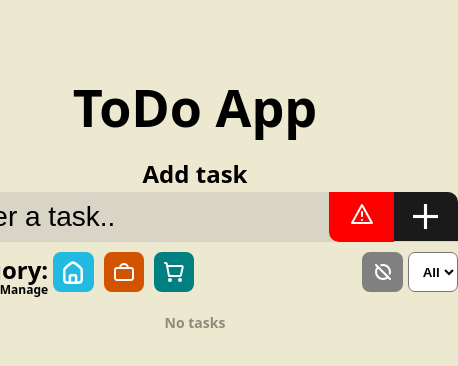
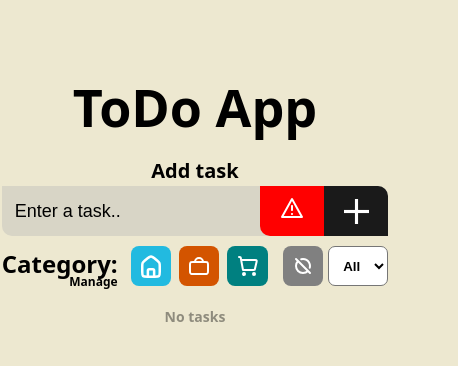
Before and after one commit to RalphAbdallah/todo-app, a React (Vite) app: page / in a window 390 px wide. Shown: the top 366 px of the page, 458 px wide, since content can reach past the window. Built offline with nearby package versions, Linux system fonts and the light colour scheme.

Commit message:
fixed main ui for mobile

```diff
--- a/src/App.jsx
+++ b/src/App.jsx
@@ -104,7 +104,7 @@ const App = () => {
         {<TaskDoneList tasksDoneList={tasksDoneList}/>}
       </div>
       }
-      <Stats tasksDoneList={tasksDoneList} tasksList={tasksList} categoryInfoList={categoryInfoList}/>
+      {inputTask && <Stats tasksDoneList={tasksDoneList} tasksList={tasksList} categoryInfoList={categoryInfoList}/>}
     </div>
   )
 }
--- a/src/Category.jsx
+++ b/src/Category.jsx
@@ -19,6 +19,7 @@ const Category = ({filter, setFilter, setCategory, inputRef, categoryInfoList, s
             <p className='category-left-text-manage'>Manage</p>
           </div>
 
+          <div>
             {
               categoryInfoList.map(category =>{
               if (category.name !== 'important'){
@@ -32,10 +33,11 @@ const Category = ({filter, setFilter, setCategory, inputRef, categoryInfoList, s
                 )}
               })
             }
+          </div>
 
         </div>
       </div>
-      <div>
+      <div className='category-right'>
         <button className='removeCatButton' onClick={() => {setCategory('');inputRef.current.focus()}}><img src="./removeCategory.svg" alt="removeCategory" /></button>
         <select value={filter} onChange={(e) => setFilter(e.target.value)}>
           <option value="">All</option>
--- a/src/styles/App.css
+++ b/src/styles/App.css
@@ -5,7 +5,6 @@
   align-items: center;
   margin: 50px 0;
 }
-
 
 .title{
   text-align: center;
@@ -126,3 +125,132 @@
 .taskDoneComponent p{
   margin: 10px 0;
 }
+
+@media (max-width : 600px){
+  .container{
+  display: flex;
+  flex-direction: column;
+  justify-content: center;
+  align-items: center;
+  margin: 50px 0;
+  }
+
+  .title{
+    text-align: center;
+    font-size: 52px;
+    font-weight: bold;
+    margin: 10px 0;
+
+  }
+
+  .addTask{
+    text-align: center;
+  }
+  .addTask p{
+    margin: 0;
+    font-size: 20px;
+    font-weight: 600;
+  }
+
+  .addTask-action{
+    background-color: #d8d5c6;
+    display: flex;
+    align-items: center;
+    border-bottom-left-radius: 10px;
+    border-top-right-radius: 10px;
+    position: relative;
+  }
+
+  .addTask-action input{
+    font-size: 18px;
+    padding: 2px 10px;
+    background: transparent;
+    border: solid;
+    color: black ;
+    flex: 1;
+    border: 3px solid transparent;
+  }
+
+  .addTask-action input::placeholder{
+    color: black;
+  }
+  .addTask-action input:focus{
+    outline: none;
+  }
+  .addTask-action-two{
+    display: flex;
+  }
+
+  .addButton{
+    border-radius: 0;
+    border-top-right-radius: 10px;
+    font-weight: 800;
+    font-size: 20px;
+    padding: 0;
+    height: 20px;
+    width: 64px;
+    padding: 24px 28px;
+    display: flex;
+    justify-content: center;
+    align-items: center;
+  }
+  .add-icon{
+    width: 25px;
+  }
+
+  .importantButton{
+    background-color: red;
+    border-radius: 0px;
+    border-bottom-left-radius: 10px;
+  }
+
+  .tasksDone{
+    background-color: #D8D5C6;
+    width: 100%;
+    border-top-left-radius: 10px;
+    border-top-right-radius: 10px;
+    margin-bottom: 50px;
+  }
+
+  .tasksDoneTitleComponent{
+    border-bottom:1px solid black;
+    display: flex;
+    justify-content: space-between;
+    align-items: center;
+  }
+  .tasksDoneTitleComponent p{
+    flex: 1;
+  }
+
+  .invisibleText{
+    color: transparent;
+    user-select: none;
+  }
+
+  .tasksDoneTitle{
+    text-align: center;
+    font-size: 24px;
+    font-weight: 600;
+    margin: 0;
+  }
+
+  .tasksDoneClear{
+    text-align: end;
+    margin-right: 10px;
+    font-weight: 600;
+    cursor: pointer;
+  }
+
+  .taskDoneComponent{
+    display: flex;
+    justify-content: space-between;
+    align-items: center;
+    padding: 0 20px;
+    font-size: 18px;
+    border-bottom:1px solid black;
+  }
+
+  .taskDoneComponent p{
+    margin: 10px 0;
+  }
+}
--- a/src/styles/category.css
+++ b/src/styles/category.css
@@ -12,7 +12,6 @@
 .category-left{
   display: flex;
   justify-content: space-between;
-  gap: 58px;
 }
 .category div{
   display: flex;
@@ -37,6 +36,8 @@
   position: relative;
   cursor: pointer;
   transition: 0.15s;
+  height: fit-content;
+  margin-right: 13px;
 }
 .category-left-text:hover{
   color: #535bf2;
@@ -100,3 +101,46 @@
 .removeCatButton{
   background-color: grey;
 }
+
+@media (max-width: 600px) {
+  .category-left {
+    display: flex;
+    flex-wrap: wrap;
+    gap: 8px;
+    justify-content: flex-start;
+    width: 100%;
+    box-sizing: border-box;
+  }
+
+  .category-left > div > div {
+    display: flex;
+    flex-wrap: wrap;
+    gap: 8px;
+  }
+
+  .category button {
+    flex: 1 1 30%;
+    min-width: 0;
+    margin: 0;
+    height: 40px;
+    display: flex;
+    justify-content: center;
+    align-items: center;
+    box-sizing: border-box;
+  }
+  .category-right{
+    height: 100%;
+    gap: 5px;
+  }
+
+  .category p {
+    font-size: 24px;
+  }
+  .category-left-text-manage{
+    position: absolute;
+    font-size: 12px !important;
+    bottom: -9px;
+    right: 0;
+  }
+
+}
--- a/src/styles/index.css
+++ b/src/styles/index.css
@@ -7,7 +7,6 @@
   background-color: #ede8d0;
   display: flex;
   flex-direction: column;
-
 }
 
 a {
@@ -23,7 +22,6 @@ body {
   max-height: 100vh;
   display: flex;
   justify-content: center;
-
 }
 
 h1 {
@@ -49,7 +47,7 @@ select{
   font-weight: bold;
   padding: 5px 10px;
   border-radius: 7px;
-  padding-right: 0px;
+  max-width: 60px;
   cursor: pointer;
 }
 select:focus{
@@ -71,3 +69,10 @@ input[type="color"] {
   background: none;
   cursor: pointer;
 }
+
+
+@media (max-width : 600px){
+  body{
+    max-width: 100vw;
+  }
+}
--- a/src/utils/fixFormat.js
+++ b/src/utils/fixFormat.js
@@ -1,9 +1,14 @@
 export const fixFormat = (text) => {
   let arrayText = Array.from(text)
-  return arrayText[0].toUpperCase() + arrayText.slice(1).join('').toLowerCase()
+  if (text){
+    return arrayText[0].toUpperCase() + arrayText.slice(1).join('').toLowerCase()
+  }
 }
 
+
 export const initialsOnly = (word) => {
-  const wordArray = Array.from(word)
-  return wordArray.slice(0,3)
+  if (word){
+    const wordArray = Array.from(word)
+    return wordArray.slice(0,3)
+  }
 }
--- a/vite.config.js
+++ b/vite.config.js
@@ -3,5 +3,5 @@ import react from '@vitejs/plugin-react'
 
 export default defineConfig(({ command }) => ({
   plugins: [react()],
-  base: command === 'build' ? '/' : '/', // dev = '/', prod = '/todo-app/'
+  base: '/', // use root for both dev and prod
 }))
```
Lines whose indentation alone changed are shown as unchanged.
